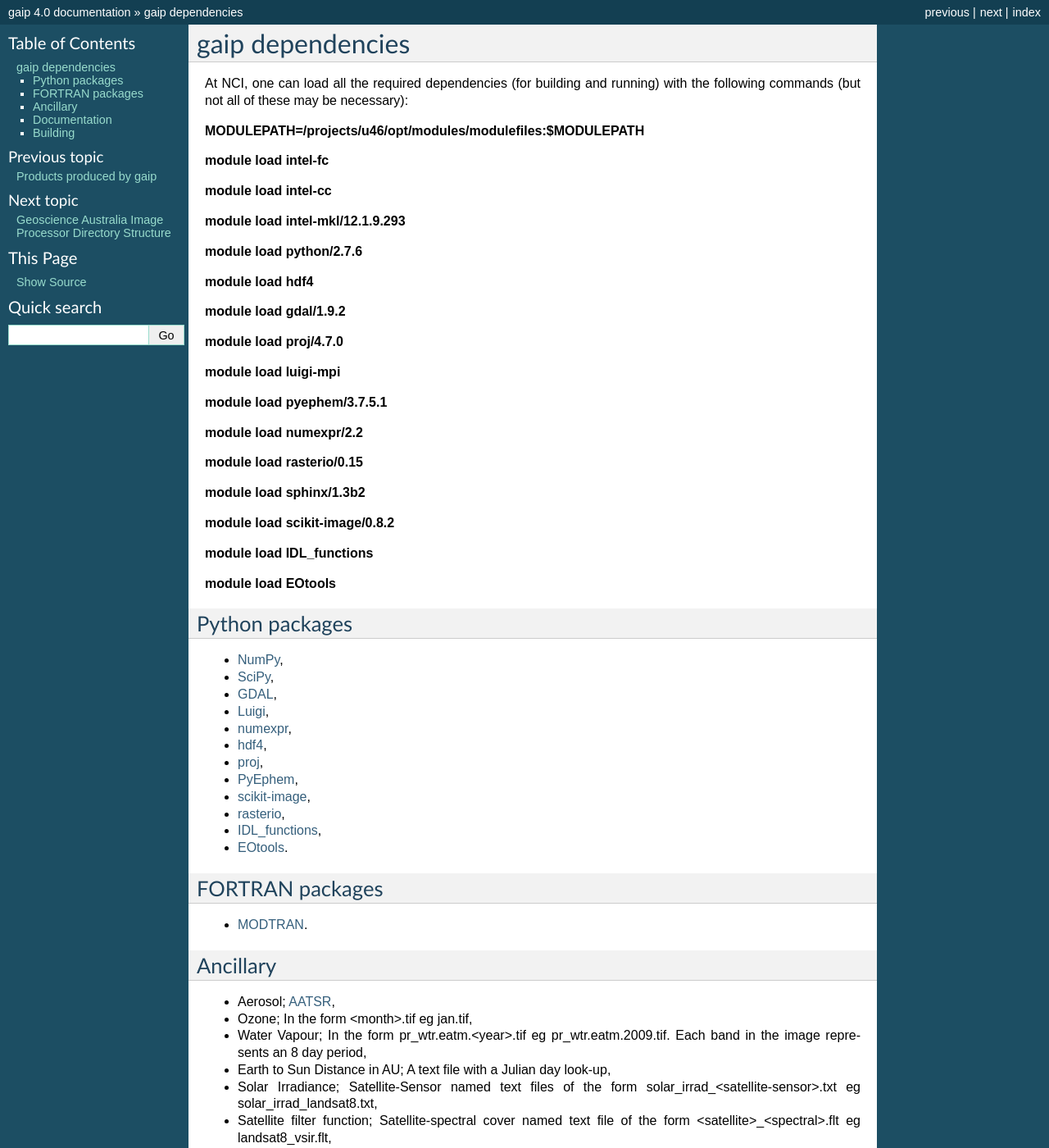
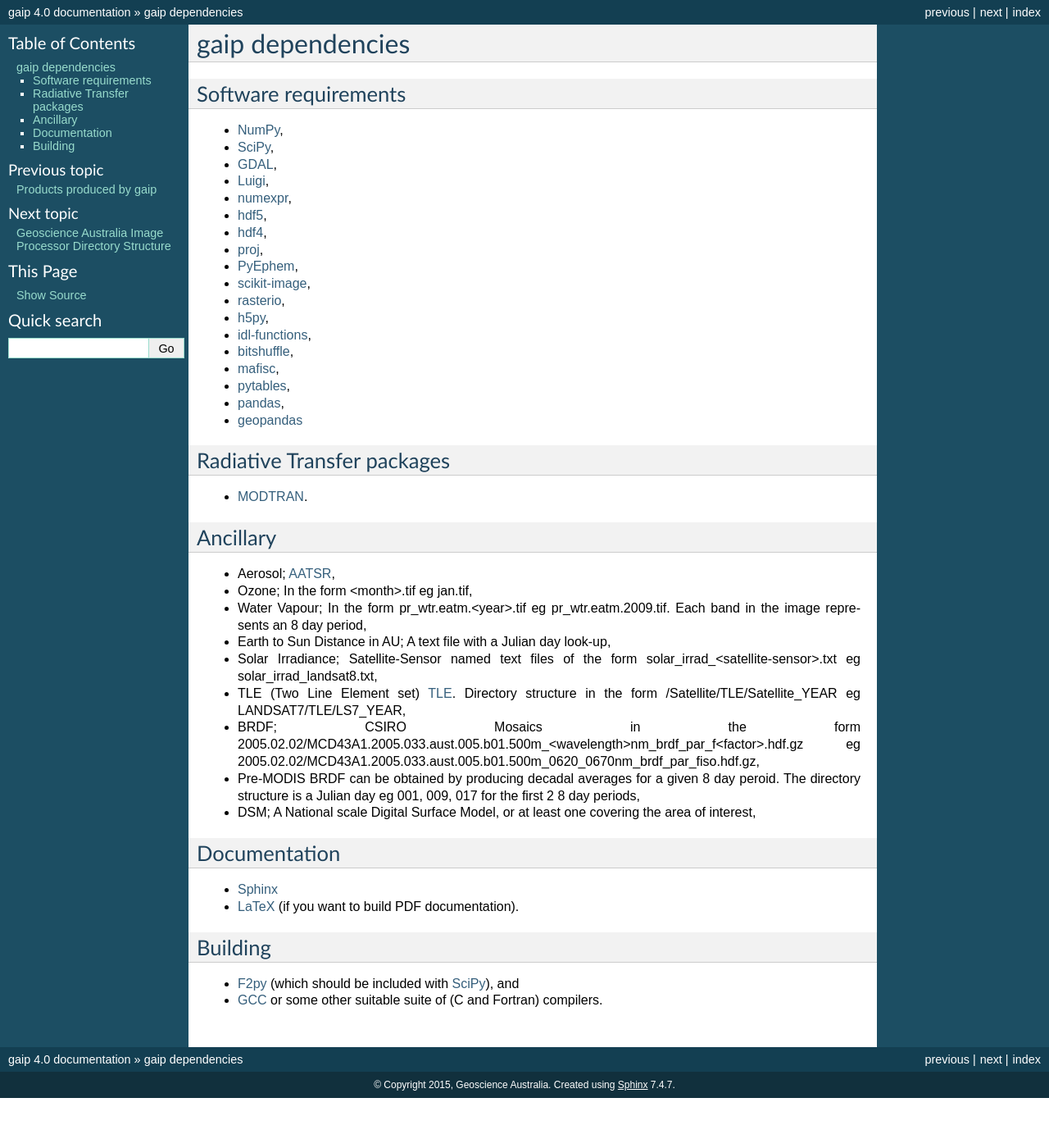
Before and after one commit to GeoscienceAustralia/wagl, a Sphinx documentation site: the page built from docs/source/dependencies.rst, in a window 1280 px wide and 1400 px high. Shown: the whole window at 82% size. Built offline with Sphinx 7.4.7, drawn with Linux system fonts in a browser that asks for light colours; pages that are not in the unit, such as notebooks, are missing from menus; some of the changed text lies outside the part shown.

Commit message:
Updates to dependencies.rst

```diff
--- a/docs/source/dependencies.rst
+++ b/docs/source/dependencies.rst
@@ -1,60 +1,32 @@
 gaip dependencies
 =================
 
-At NCI, one can load all the required dependencies (for building and running) with the following commands (but not all of these may be necessary):
 
-:command:`MODULEPATH=/projects/u46/opt/modules/modulefiles:$MODULEPATH`
-
-:command:`module load intel-fc`
-
-:command:`module load intel-cc`
-
-:command:`module load intel-mkl/12.1.9.293`
-
-:command:`module load python/2.7.6`
-
-:command:`module load hdf4`
-
-:command:`module load gdal/1.9.2`
-
-:command:`module load proj/4.7.0`
-
-:command:`module load luigi-mpi`
-
-:command:`module load pyephem/3.7.5.1`
-
-:command:`module load numexpr/2.2`
-
-:command:`module load rasterio/0.15`
-
-:command:`module load sphinx/1.3b2`
-
-:command:`module load scikit-image/0.8.2`
-
-:command:`module load IDL_functions`
-
-:command:`module load EOtools`
-
-
-Python packages
----------------
+Software requirements
+----------------------
 
 * `NumPy <http://www.numpy.org/>`_,
 * `SciPy <http://www.scipy.org/>`_,
 * `GDAL <https://pypi.python.org/pypi/GDAL/>`_,
 * `Luigi <https://github.com/spotify/luigi/>`_,
-* `numexpr <https://code.google.com/p/numexpr/>`_,
+* `numexpr <https://github.com/pydata/numexpr>`_,
+* `hdf5 <https://support.hdfgroup.org/HDF5/>`_,
 * `hdf4 <http://www.hdfgroup.org/products/hdf4/>`_,
 * `proj <http://trac.osgeo.org/proj/>`_,
 * `PyEphem <http://rhodesmill.org/pyephem/>`_,
 * `scikit-image <http://scikit-image.org/>`_,
 * `rasterio <https://github.com/mapbox/rasterio/>`_,
-* `IDL_functions <https://github.com/sixy6e/IDL_functions/>`_,
-* `EOtools <https://github.com/GeoscienceAustralia/EO_tools/>`_.
+* `h5py <https://github.com/h5py/h5py>`_,
+* `idl-functions <https://github.com/sixy6e/idl-functions>`_,
+* `bitshuffle <https://github.com/kiyo-masui/bitshuffle>`_,
+* `mafisc <https://wr.informatik.uni-hamburg.de/research/projects/icomex/mafisc>`_,
+* `pytables <https://github.com/PyTables/PyTables>`_,
+* `pandas <https://github.com/pandas-dev/pandas>`_,
+* `geopandas <https://github.com/geopandas/geopandas>`_
 
 
-FORTRAN packages
-----------------
+Radiative Transfer packages
+---------------------------
 
 * `MODTRAN <http://www.ontar.com/software/productdetails.aspx?item=modtran/>`_.
 
@@ -67,7 +39,6 @@ Ancillary
 * Water Vapour; In the form pr_wtr.eatm.<year>.tif eg pr_wtr.eatm.2009.tif. Each band in the image represents an 8 day period,
 * Earth to Sun Distance in AU; A text file with a Julian day look-up,
 * Solar Irradiance; Satellite-Sensor named text files of the form solar_irrad_<satellite-sensor>.txt eg solar_irrad_landsat8.txt,
-* Satellite filter function; Satellite-spectral cover named text file of the form <satellite>_<spectral>.flt eg landsat8_vsir.flt,
 * TLE (Two Line Element set) `TLE <http://en.wikipedia.org/wiki/Two-line_element_set>`_. Directory structure in the form /Satellite/TLE/Satellite_YEAR eg LANDSAT7/TLE/LS7_YEAR,
 * BRDF; CSIRO Mosaics in the form 2005.02.02/MCD43A1.2005.033.aust.005.b01.500m_<wavelength>nm_brdf_par_f<factor>.hdf.gz eg 2005.02.02/MCD43A1.2005.033.aust.005.b01.500m_0620_0670nm_brdf_par_fiso.hdf.gz,
 * Pre-MODIS BRDF can be obtained by producing decadal averages for a given 8 day peroid. The directory structure is a Julian day eg 001, 009, 017 for the first 2 8 day periods,
@@ -77,7 +48,7 @@ Ancillary
 Documentation
 -------------
 
-* `Sphinx <http://sphinx-doc.org/>`_ (at NCI, you can load this with :command:`module load sphinx`), and
+* `Sphinx <http://sphinx-doc.org/>`_
 * `LaTeX <http://www.latex-project.org/>`_ (if you want to build PDF documentation).
 
 
```
